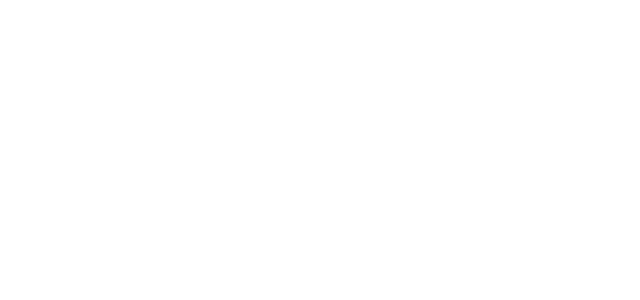
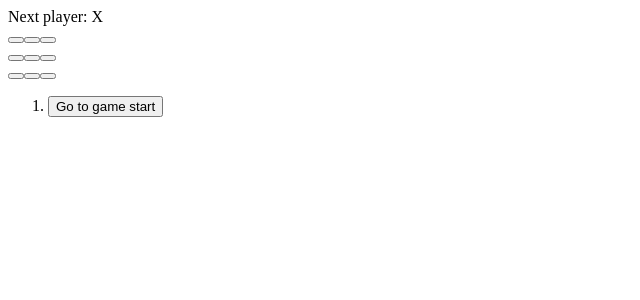
Before and after one commit to BinodRai123/tic-tac-toe-react, a React (Vite) app: page / in a window 1280 px wide. Shown: the top 300 px of the page, without its empty margins (0-640 px from the left). Built offline with nearby package versions, Linux system fonts and the light colour scheme.

Commit message:
tic-tac-toe all game functionality with type complete

```diff
--- a/src/App.tsx
+++ b/src/App.tsx
@@ -1,5 +1,126 @@
-const App = () => {
-   return <div></div>;
-};
+import { useState } from "react";
 
-export default App;
+//SQUARE PROPS TYPES
+interface squareProps {
+   value: number | string | null;
+   onSquareClick: (i: number) => void;
+}
+
+interface BoardProps {
+   xIsNext: boolean;
+   squares: (number | null | string)[];
+   onPlay: (nextSquares: (number | string | null)[]) => void;
+}
+
+function Square({ value, onSquareClick }: squareProps) {
+   return (
+      <button className="square" onClick={() => onSquareClick}>
+         {value}
+      </button>
+   );
+}
+
+function Board({ xIsNext, squares, onPlay }: BoardProps) {
+   function handleClick(i: number) {
+      if (calculateWinner(squares) || squares[i]) {
+         return;
+      }
+      const nextSquares = squares.slice();
+      if (xIsNext) {
+         nextSquares[i] = "X";
+      } else {
+         nextSquares[i] = "O";
+      }
+      onPlay(nextSquares);
+   }
+
+   const winner = calculateWinner(squares);
+   let status;
+   if (winner) {
+      status = "Winner: " + winner;
+   } else {
+      status = "Next player: " + (xIsNext ? "X" : "O");
+   }
+
+   return (
+      <>
+         <div className="status">{status}</div>
+         <div className="board-row">
+            <Square value={squares[0]} onSquareClick={() => handleClick(0)} />
+            <Square value={squares[1]} onSquareClick={() => handleClick(1)} />
+            <Square value={squares[2]} onSquareClick={() => handleClick(2)} />
+         </div>
+         <div className="board-row">
+            <Square value={squares[3]} onSquareClick={() => handleClick(3)} />
+            <Square value={squares[4]} onSquareClick={() => handleClick(4)} />
+            <Square value={squares[5]} onSquareClick={() => handleClick(5)} />
+         </div>
+         <div className="board-row">
+            <Square value={squares[6]} onSquareClick={() => handleClick(6)} />
+            <Square value={squares[7]} onSquareClick={() => handleClick(7)} />
+            <Square value={squares[8]} onSquareClick={() => handleClick(8)} />
+         </div>
+      </>
+   );
+}
+
+export default function App() {
+   const [history, setHistory] = useState<(number | null | string)[][]>([Array(9).fill(null)]);
+   const [currentMove, setCurrentMove] = useState<number>(0);
+   const xIsNext: boolean = currentMove % 2 === 0;
+   const currentSquares: (number | null | string)[] = history[currentMove];
+
+   function handlePlay(nextSquares: (number | null | string)[]): void {
+      const nextHistory = [...history.slice(0, currentMove + 1), nextSquares];
+      setHistory(nextHistory);
+      setCurrentMove(nextHistory.length - 1);
+   }
+   function jumpTo(nextMove: number) {
+      setCurrentMove(nextMove);
+   }
+
+   const moves = history.map((_, move) => {
+      let description;
+      if (move > 0) {
+         description = "Go to move #" + move;
+      } else {
+         description = "Go to game start";
+      }
+      return (
+         <li key={move}>
+            <button onClick={() => jumpTo(move)}>{description}</button>
+         </li>
+      );
+   });
+
+   return (
+      <div className="game">
+         <div className="game-board">
+            <Board xIsNext={xIsNext} squares={currentSquares} onPlay={handlePlay} />
+         </div>
+         <div className="game-info">
+            <ol>{moves}</ol>
+         </div>
+      </div>
+   );
+}
+
+function calculateWinner(squares: (number | null | string)[]) {
+   const lines = [
+      [0, 1, 2],
+      [3, 4, 5],
+      [6, 7, 8],
+      [0, 3, 6],
+      [1, 4, 7],
+      [2, 5, 8],
+      [0, 4, 8],
+      [2, 4, 6],
+   ];
+   for (let i = 0; i < lines.length; i++) {
+      const [a, b, c] = lines[i];
+      if (squares[a] && squares[a] === squares[b] && squares[a] === squares[c]) {
+         return squares[a];
+      }
+   }
+   return null;
+}
```
